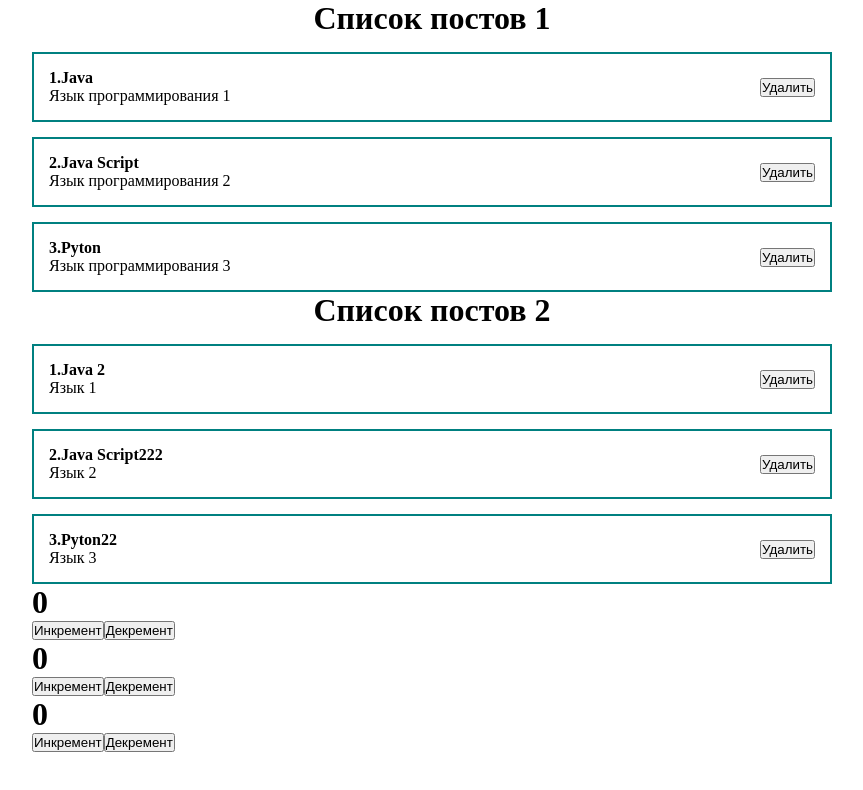
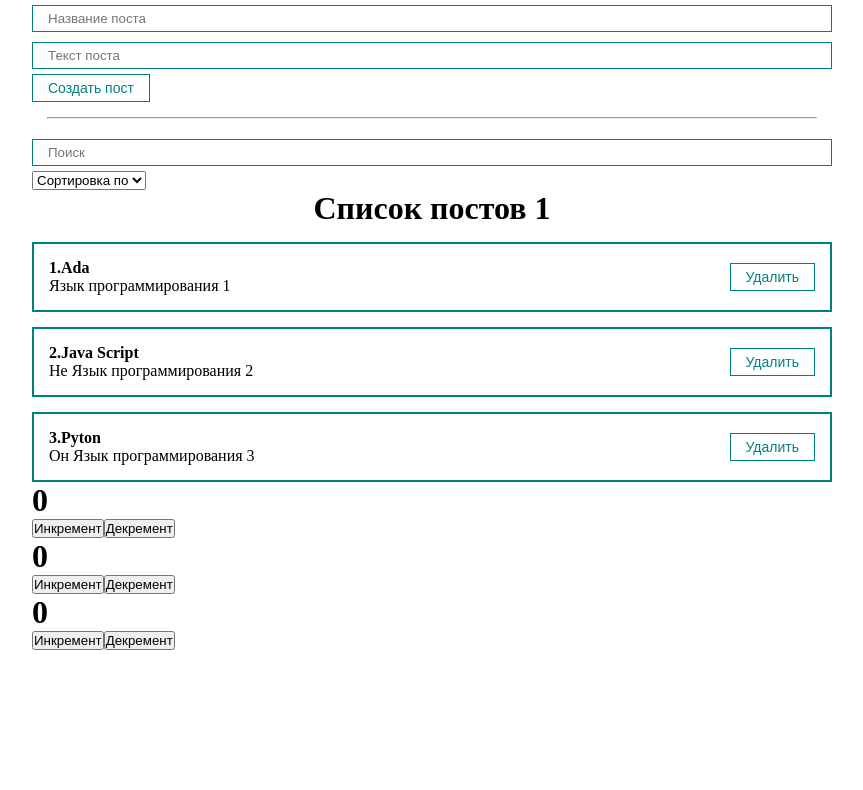
Before and after one commit to AntonPractice/React_Practice, a React (Create React App) app: page / in a window 1280 px wide. Shown: the top 790 px of the page, without its empty margins (208-1071 px from the left). Built offline with nearby package versions, Linux system fonts and the light colour scheme.

Commit message:
01/06/22 Fourth Commit

```diff
--- a/src/App.js
+++ b/src/App.js
@@ -1,9 +1,12 @@
-import React, { useRef, useState } from 'react';
+import React, { useState } from 'react';
 import PostList from './Components/PostList';
+import PostForm from './Components/PostForm';
 import Counter from './Components/Counter';
+import MySelect from './Components/UI/select/MySelect';
+
 import './styles/app.css';
-import MyButton from './Components/UI/button/MyButton';
 import MyInput from './Components/UI/Input/MyInput';
+
 
 
 function App() {
@@ -12,43 +15,59 @@
 
 
   const [posts, setPosts] = useState([
-    { id: 1, title: 'Java', desc: 'Язык программирования 1' },
-    { id: 2, title: 'Java Script', desc: 'Язык программирования 2' },
-    { id: 3, title: 'Pyton', desc: 'Язык программирования 3' }]);
-  const [posts2, setPosts2] = useState([
-    { id: 1, title: 'Java 2', desc: 'Язык  1' },
-    { id: 2, title: 'Java Script222', desc: 'Язык  2' },
-    { id: 3, title: 'Pyton22', desc: 'Язык  3' }]);
+    { id: 1, title: 'Ada', desc: 'Язык программирования 1' },
+    { id: 2, title: 'Java Script', desc: 'Не Язык программирования 2' },
+    { id: 3, title: 'Pyton', desc: 'Он Язык программирования 3' }]);
+  const [selectedSort, setSelectedSort] = useState('');
+  const [searchQuery, setSearchQuery] = useState('');
+  // const [posts2, setPosts2] = useState([
+  //   { id: 1, title: 'Java 2', desc: 'Язык  1' },
+  //   { id: 2, title: 'Java Script222', desc: 'Язык  2' },
+  //   { id: 3, title: 'Pyton22', desc: 'Язык  3' }]);
   // const [value, setValue] = useState('Введите в ипут значение');
   // console.log(likes);
   // console.log(setLikes);
   // const [title, setTitle] = useState('');
   // const [desc, setBody] = useState('');
 
- //упавляемый инпут
-  const addNewPost = function (e){
-      e.preventDefault();
-      //более короткая конструкция будет ниже
-      //const newPost={
-      //   id: Date.now(),
-      //   title,
-      //   desc
-      // }
-      //console.log(newPost);
-     // setPosts([...posts,newPost]); более короткая конструкция будет ниже
-     //вот эты конструкция -->
-     setPosts([...posts,{ ...post,
-        id: Date.now()
-      }]);
-      // setTitle('');
-      // setBody('');
-      setPost({title:'',desc:''});
-    }
+  const createPost = function (newPost) {
+    setPosts([...posts, newPost]);
+  }
+  const removePost = function (post) {
+    setPosts(posts.filter(p => p.id !== post.id));
+  }
+
+  const sortPosts = (sort) => {
+    setSelectedSort(sort);
+    setPosts([...posts].sort((a, b) => a[sort].localeCompare(b[sort])));
+  }
+
   return (
     <div className="App">
+      <PostForm create={createPost} />
+      <hr style={{ margin: '15px 15px' }} />
+      <div>
+        <MyInput
+          value={searchQuery}
+          onChange={e => setSearchQuery(e.target.value)}
+          placeholder='Поиск'
+        />
+        <MySelect
+          value={selectedSort}
+          onChange={sortPosts}
+          defaultValue='Сортировка по'
+          options={
+            [{ value: 'title', name: 'По названию' },
+            { value: 'desc', name: 'По описанию' }]
+          }
+        />
+      </div>
+      {posts.length !== 0
+        ? <PostList remove={removePost} posts={posts} title="Список постов 1" />
+        : <h1 style={{ textAlign: 'center' }}>Посты не найдены</h1>
+      }
 
-      <PostList posts={posts} title="Список постов 1" />
-      <PostList posts={posts2} title="Список постов 2" />
+      {/* <PostList posts={posts2} title="Список постов 2" /> */}
       <Counter />
       <Counter />
       <Counter />
--- a/src/Components/PostForm.jsx
+++ b/src/Components/PostForm.jsx
@@ -1,9 +1,31 @@
-import React,  from'react';
+import React, {useState}  from 'react';
+import MyButton from './UI/button/MyButton';
+import MyInput from './UI/Input/MyInput';
 
-const PostForm = function(){
+const PostForm = function({create}){
     const [post, setPost] = useState({title:'',desc:''});
+    const addNewPost = function (e){
+      e.preventDefault();
+      //более короткая конструкция будет ниже
+      //const newPost={
+      //   id: Date.now(),
+      //   title,
+      //   desc
+      // }
+      //console.log(newPost);
+     // setPosts([...posts,newPost]); более короткая конструкция будет ниже
+     //вот эты конструкция -->
+        const newPost={
+          ... post,
+        id: Date.now()
+
+      }
+      create(newPost);
+      // setTitle('');
+      // setBody('');
+      setPost({title:'',desc:''});
+    }
     return(
-    <div>
          <form>
         {/* управляемый инпут */}
         <MyInput
@@ -23,7 +45,6 @@
 
         <MyButton onClick={addNewPost}>Создать пост</MyButton>
       </form>
-    </div>
     );
 };
 export default PostForm;
--- a/src/Components/PostList.jsx
+++ b/src/Components/PostList.jsx
@@ -1,7 +1,7 @@
 import React from 'react';
 import Postitem from './Postitem';
 
-const PostList = function ({ posts, title }) {
+const PostList = function ({ posts, title, remove }) {
     // console.log(props);
     return (
         <div>
@@ -9,7 +9,7 @@
                 {title}
             </h1>
             {posts.map((post,index) =>
-                <Postitem number={index +1} post={post} key={post.id} />)}
+                <Postitem remove={remove} number={index +1} post={post} key={post.id} />)}
         </div>
     );
 
--- a/src/Components/Postitem.jsx
+++ b/src/Components/Postitem.jsx
@@ -1,5 +1,5 @@
 import React from'react';
-
+import MyButton from './UI/button/MyButton';
 
 const Postitem = function(props){
    // console.log(props);
@@ -12,7 +12,7 @@
           </div>
         </div>
         <div className='post__buttons'>
-          <button>Удалить</button>
+          <MyButton onClick={()=>props.remove(props.post)}>Удалить</MyButton>
         </div>
       </div>
       );
--- /dev/null
+++ b/src/Components/UI/select/MySelect.jsx
@@ -0,0 +1,19 @@
+import React from 'react';
+
+
+const MySelect = function ({ options, defaultValue, value, onChange }) {
+
+    return (
+        <select
+            value ={value}
+            onChange={event=>onChange(event.target.value)}
+        >
+            <option disabled value=''>{defaultValue}</option>
+            {options.map(option =>
+                <option key ={option.value} value={option.value}>{option.name}</option>
+            )}
+        </select>
+
+    );
+}
+export default MySelect;
```
